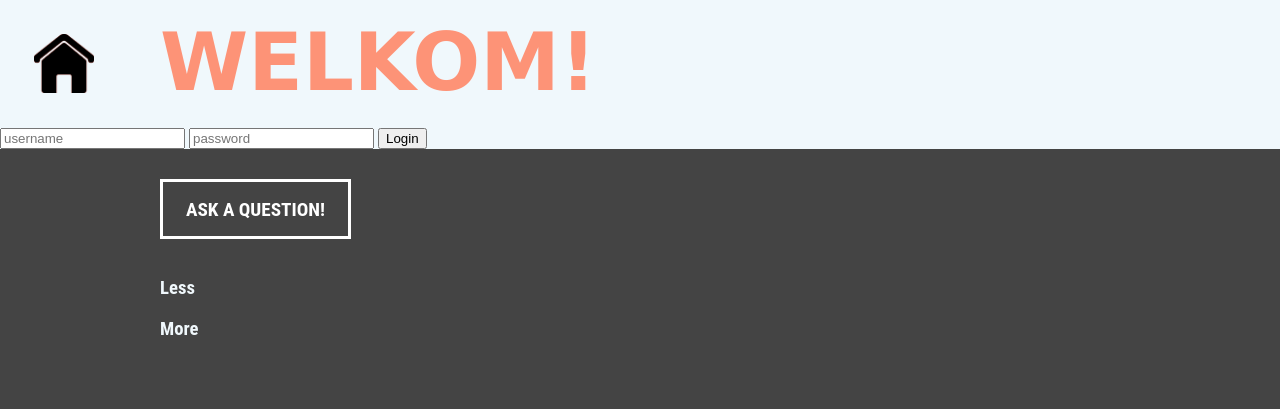
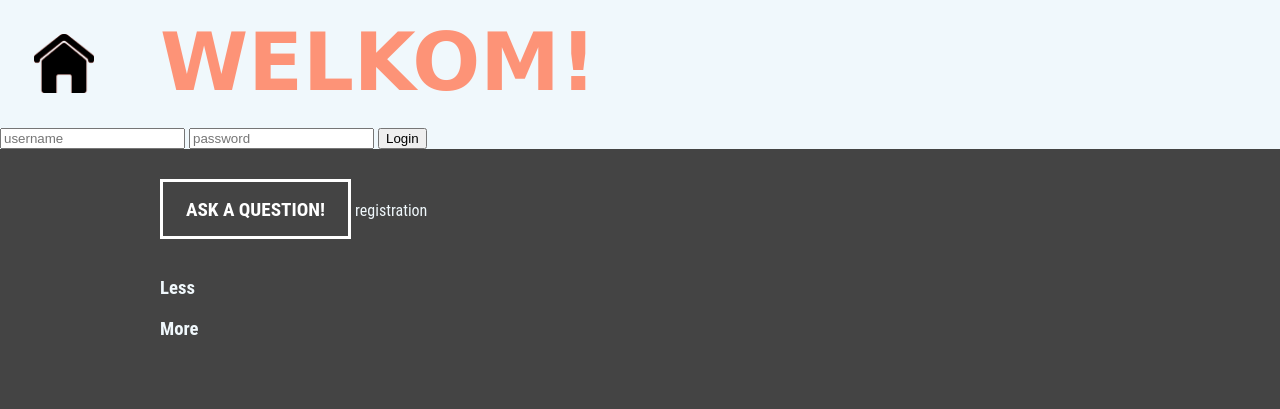
Before and after one commit to jonatanUri/AskMate, a Flask app: template templates/index.html in a window 1280 px wide. Shown: the top 409 px of the page. Run offline with Flask 2, Linux system fonts and the light colour scheme; the template is opened without the code that fills it, so the values that code supplies are empty.

Commit message:
Link replacement on main page.

```diff
--- a/templates/index.html
+++ b/templates/index.html
@@ -17,6 +17,7 @@
 </head>
 <body>
     <a href="/new-question" class="btn">ASK A QUESTION!</a>
+    <a href="/registration" class="register">registration</a>
     {% for i in questions_dict %}
     <p><a href="question/{{ i['id'] }}" class="question-title"><h3>{{ i['title'] }}</h3></a></p>
     <h4 class="question-message">{{i['message']}}</h4>
```
